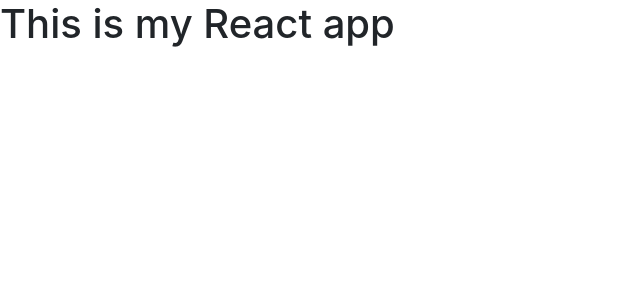
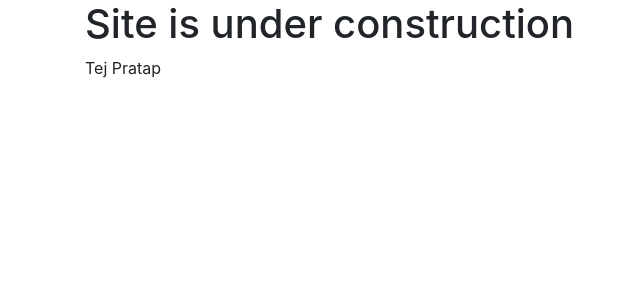
Before and after one commit to iampratapbabu/my-portfolio, a React (Create React App) app: page / in a window 1280 px wide. Shown: the top 300 px of the page, without its empty margins (0-640 px from the left). Built offline with nearby package versions, Linux system fonts and the light colour scheme.

Commit message:
change the intro

```diff
--- a/src/App.js
+++ b/src/App.js
@@ -3,8 +3,9 @@
 
 function App() {
   return (
-    <div className="App">
-    <h1>This is my React app</h1>
+    <div className="container">
+    <h1>Site is under construction</h1>
+    <p>Tej Pratap</p>
     </div>
   );
 }
--- a/src/index.css
+++ b/src/index.css
@@ -1,5 +1,6 @@
 * {
-
+margin:0;
+padding:0;
 }
 
 body {
```
Also changed, not shown: public/robots.txt (deleted).
